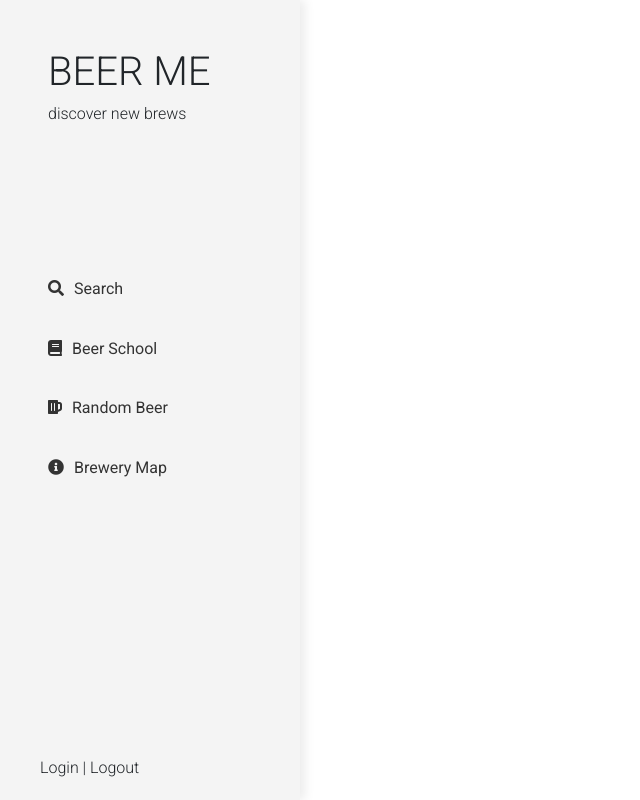
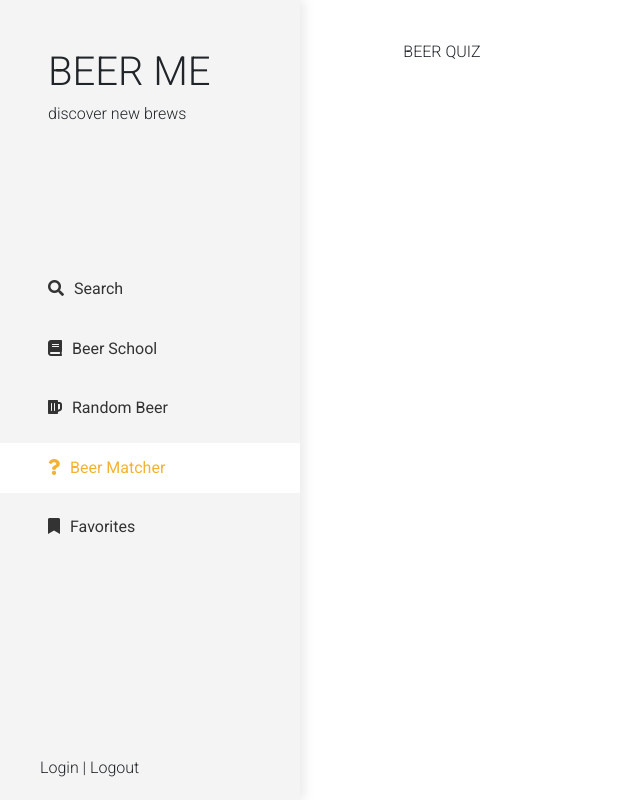
Before and after one commit to destinyfsetzer/beer-me-app, a React (Create React App) app: page /match in a window 1280 px wide. Shown: the whole page, without its empty margins (0-640 px from the left). Built offline with nearby package versions, Linux system fonts and the light colour scheme; no server answers.

Commit message:
pivot from map to match component

```diff
--- a/src/components/App.js
+++ b/src/components/App.js
@@ -1,6 +1,6 @@
 import React, { Component } from "react";
 import brewery from "../api/Proxy";
-import Map from "./Map";
+import Match from "./Match";
 import Sidebar from "./Sidebar";
 import SearchBar from "./SearchBar";
 import SearchNav from "./SearchNav";
@@ -138,8 +138,8 @@ class App extends Component {
                   getRandomBeer={this.getRandomBeer}
                 />
               </Route>
-              <Route path="/map">
-                <Map />
+              <Route path="/match">
+                <Match />
               </Route>
             </div>
           </main>
--- a/src/components/BeerItem.js
+++ b/src/components/BeerItem.js
@@ -1,4 +1,4 @@
-import { FavoriteBorder } from "@material-ui/icons";
+// import { FavoriteBorder } from "@material-ui/icons";
 import React, { Component } from "react";
 import placeholderImage from "../images/placeholder-beer.png";
 // import FavoriteIcon from "@material-ui/icons/Favorite";
--- a/src/components/CategoryList.js
+++ b/src/components/CategoryList.js
@@ -1,7 +1,6 @@
 import React from "react";
 import CategoryItem from "./CategoryItem";
 
-// destructure out the categories property
 const CategoryList = ({ categories }) => {
   // map over categories array
   const renderedList = categories.map((category) => {
--- a/src/components/Map.js
+++ /dev/null
@@ -1,24 +0,0 @@
-import { Container } from "@material-ui/core";
-import React, { Component } from "react";
-import Iframe from "react-iframe";
-
-class Map extends Component {
-  render() {
-    return (
-      <Container>
-        <Iframe
-          src="https://beermapping.com/?lat=30.26715&lon=-97.74306&z=13"
-          width="800"
-          height="600"
-          frameborder="0"
-          style="border:0;"
-          allowfullscreen=""
-          aria-hidden=""
-          tabindex="0"
-        ></Iframe>
-      </Container>
-    );
-  }
-}
-
-export default Map;
--- /dev/null
+++ b/src/components/Match.js
@@ -0,0 +1,10 @@
+import { Container } from "@material-ui/core";
+import React, { Component } from "react";
+
+class Match extends Component {
+  render() {
+    return <Container>BEER QUIZ</Container>;
+  }
+}
+
+export default Match;
--- a/src/components/Sidebar.js
+++ b/src/components/Sidebar.js
@@ -74,8 +74,21 @@ class Sidebar extends Component {
             </li>
 
             <li className="nav-item">
-              <NavLink to="/map" className="nav-link" activeClassName="active">
-                <i className="fas fa-info-circle"></i>Brewery Map
+              <NavLink
+                to="/match"
+                className="nav-link"
+                activeClassName="active"
+              >
+                <i className="fas fa-question"></i>Beer Matcher
+              </NavLink>
+            </li>
+            <li className="nav-item">
+              <NavLink
+                to="/favorites"
+                className="nav-link"
+                activeClassName="active"
+              >
+                <i className="fa fa-bookmark"></i>Favorites
               </NavLink>
             </li>
           </ul>
```
